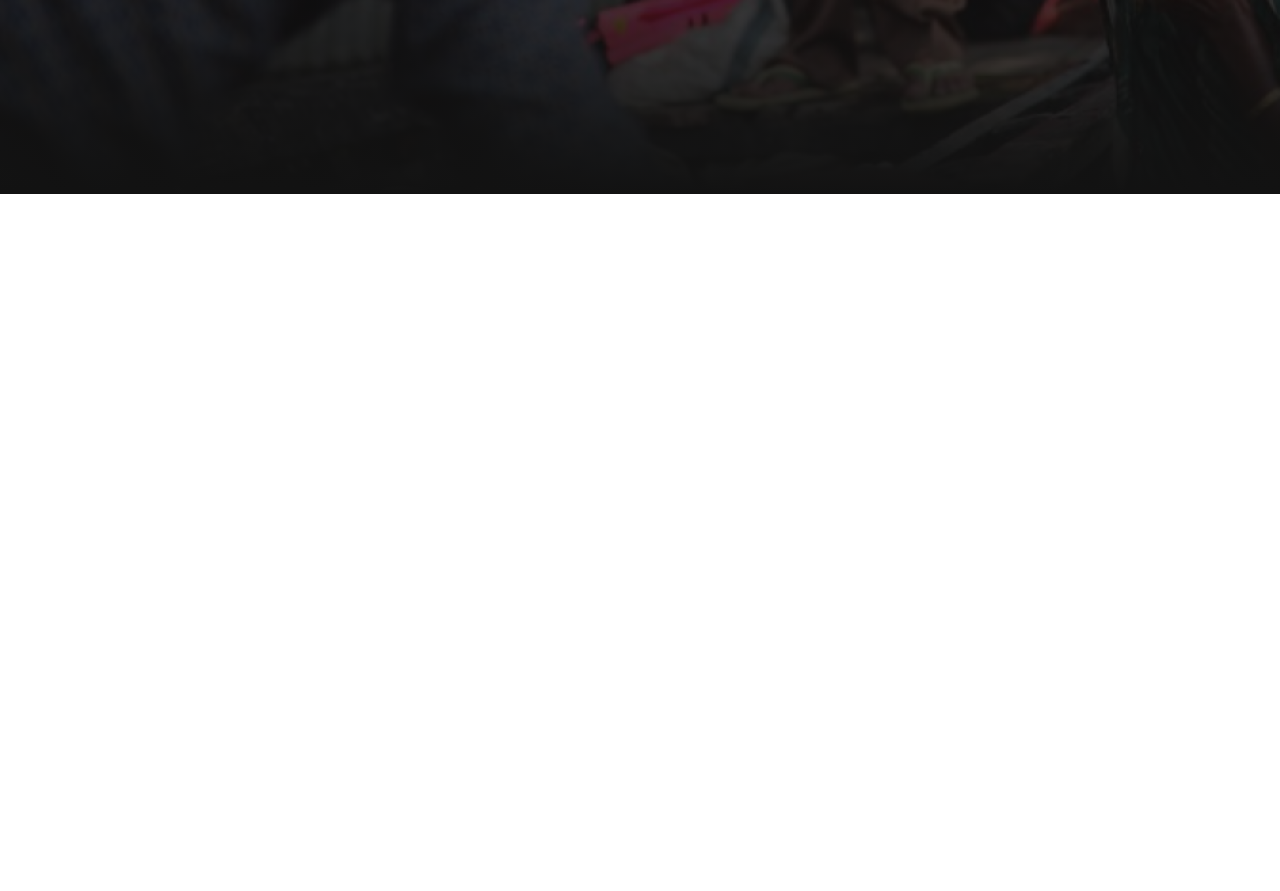
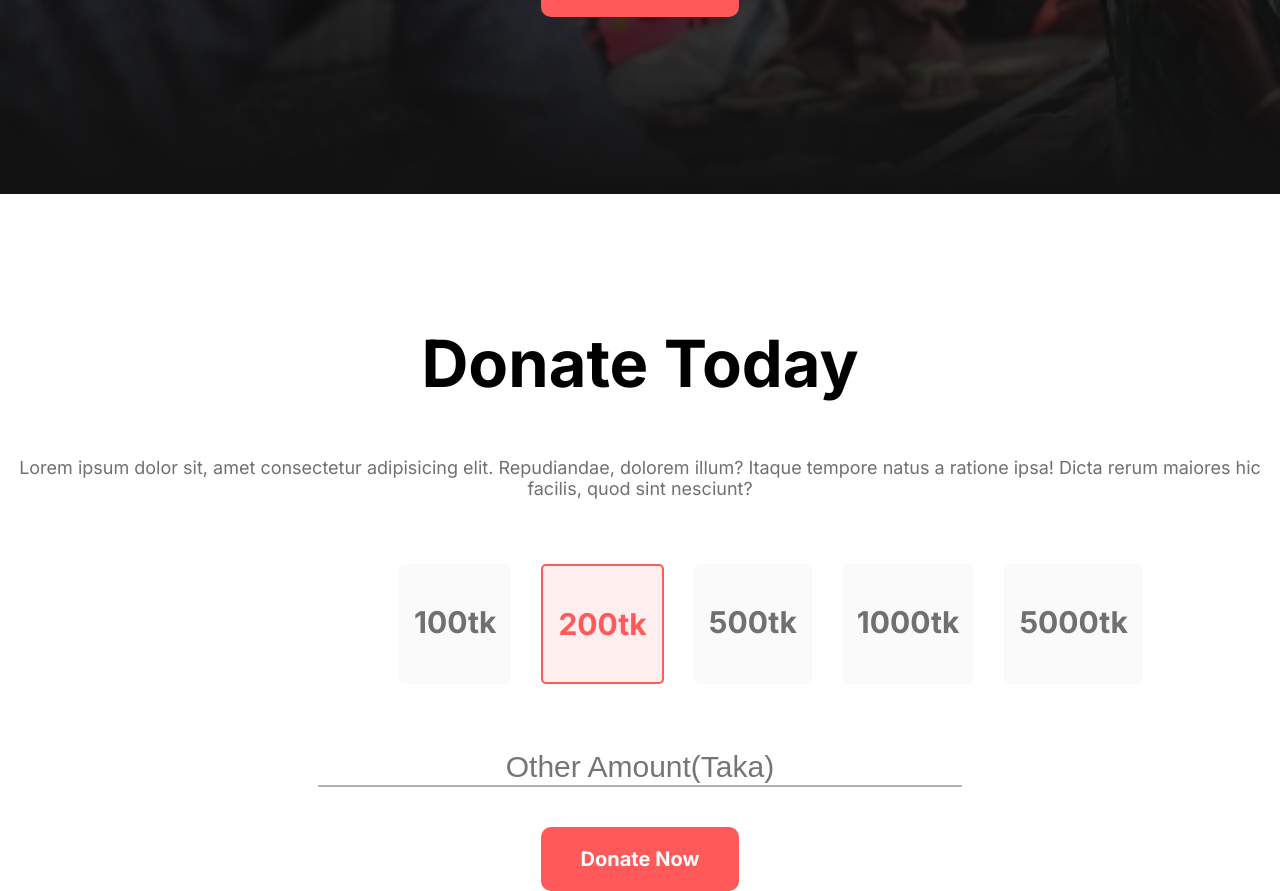
Before and after one commit to anikahammedkhan/donate-today, a plain HTML site: page index.html in a window 1280 px wide. Shown: the part 656-1547 px from the top of the page. Before the commit the page ends 850 px from the top, so only its background shows below. Drawn offline with Linux system fonts and the light colour scheme.

Commit message:
second section complete

```diff
--- a/index.html
+++ b/index.html
@@ -13,8 +13,8 @@
 </head>
 
 <body>
-    <section>
-        <div class="first-section">
+    <section class="first-section">
+        <div>
             <h1>Let’s Help Those Who Are <br> More In Need</h1>
             <p class="paragraph">Lorem ipsum dolor sit amet consectetur adipisicing elit. Voluptas molestias quod est
                 velit
@@ -24,6 +24,23 @@
             <a class="btn" href="https://www.linkedin.com/in/anikahammedkhan/" target="_blank">Donate Now</a>
         </div>
     </section>
+    <section class="second-section">
+        <h1>Donate Today</h1>
+        <p id="paragraph">Lorem ipsum dolor sit, amet consectetur adipisicing elit. Repudiandae, dolorem illum?
+            Itaque tempore natus a
+            ratione ipsa! Dicta rerum maiores hic facilis, quod sint nesciunt?</p>
+        <div class="flexible">
+            <div class="grey">100tk</div>
+            <div class="orange">200tk</div>
+            <div class="grey">500tk</div>
+            <div class="grey">1000tk</div>
+            <div class="grey">5000tk</div>
+        </div>
+        <form>
+            <input type="text" placeholder="Other Amount(Taka)" />
+        </form>
+        <a class="btn" href="https://www.linkedin.com/in/anikahammedkhan/" target="_blank">Donate Now</a>
+    </section>
 </body>
 
 </html>
--- a/style.css
+++ b/style.css
@@ -21,12 +21,65 @@ h1 {
 
 .paragraph {
     margin-bottom: 50px;
+    font-size: 18px;
 }
 
 .btn {
-    padding: 15px 30px;
+    padding: 20px 40px;
     border-radius: 10px;
     background: #FF5959;
     text-decoration: none;
     color: white;
+    font-weight: 600;
+    font-size: 20px;
 }
+
+.second-section {
+    text-align: center;
+    margin-top: 130px;
+}
+
+#paragraph {
+    margin-bottom: 50px;
+    color: #707070;
+    font-size: 18px;
+}
+
+.flexible {
+    display: flex;
+    margin-left: 30%;
+}
+
+.grey {
+    padding: 40px 15px;
+    background: #FAFAFA;
+    margin: 15px;
+    border-radius: 5px;
+    font-weight: 700;
+    font-size: 30px;
+    color: #707070;
+}
+
+.orange {
+    padding: 40px 15px;
+    background: #FFEEEE;
+    margin: 15px;
+    border: 2px solid #FF5959;
+    border-radius: 5px;
+    font-weight: 700;
+    font-size: 30px;
+    color: #FF5959;
+}
+
+input {
+    border: 0;
+    outline: 0;
+    background: transparent;
+    border-bottom: 2px solid #B3B3B3;
+    width: 50%;
+    color: #B3B3B3;
+    text-align: center;
+    font-size: 30px;
+    margin-bottom: 60px;
+    margin-top: 50px;
+}
```
